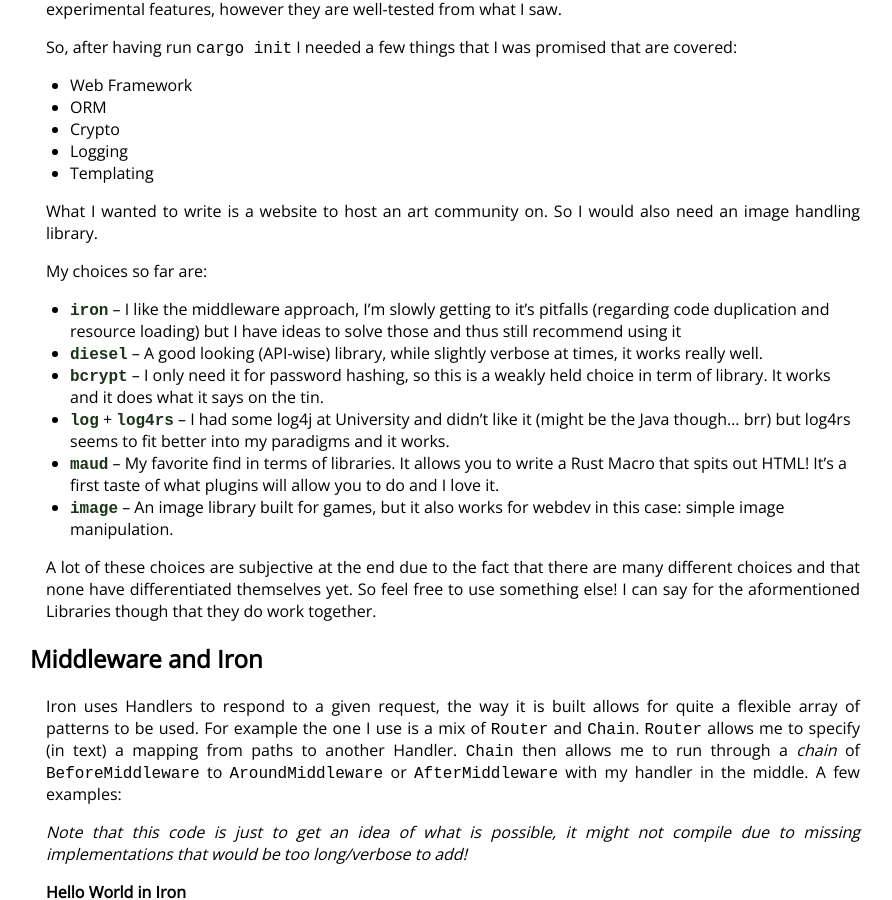
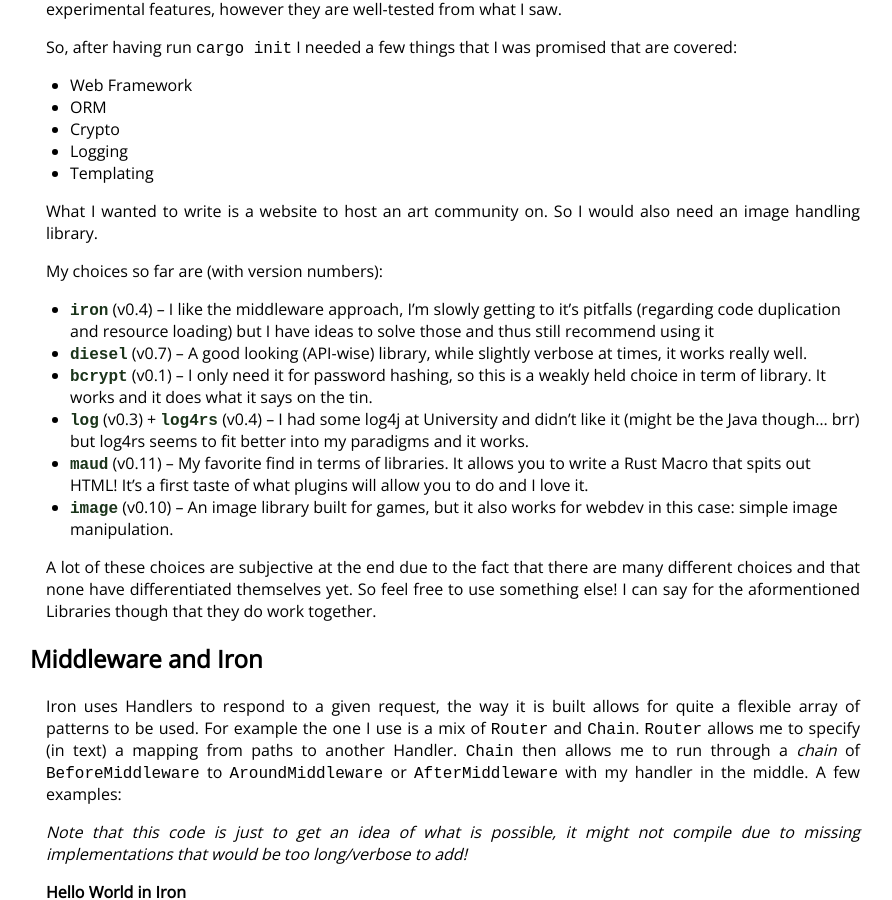
Before and after one commit to TheNeikos/TheNeikos.github.io, a Jekyll site: the page built from _posts/2016-10-08-Using_Rust_for_Webdev_as_a_Hobby_Programmer.md, in a window 1280 px wide and 900 px high, scrolled down 746 px. Shown: the whole window, without its empty margins (195-1087 px from the left). Built offline with Jekyll 4.4.1, drawn with Linux system fonts in a browser that asks for light colours.

Commit message:
Update rust webdev post to include version numbers for libraries

```diff
--- a/_posts/2016-10-08-Using_Rust_for_Webdev_as_a_Hobby_Programmer.md
+++ b/_posts/2016-10-08-Using_Rust_for_Webdev_as_a_Hobby_Programmer.md
@@ -53,22 +53,22 @@ are covered:
 What I wanted to write is a website to host an art community on. So I would also
 need an image handling library.
 
-My choices so far are:
+My choices so far are (with version numbers):
 
-- [`iron`][iron] -- I like the middleware approach, I'm slowly getting to it's
+- [`iron`][iron] (v0.4) -- I like the middleware approach, I'm slowly getting to it's
   pitfalls (regarding code duplication and resource loading) but I have ideas to
   solve those and thus still recommend using it
-- [`diesel`][diesel] -- A good looking (API-wise) library, while slightly
+- [`diesel`][diesel] (v0.7) -- A good looking (API-wise) library, while slightly
   verbose at times, it works really well.
-- [`bcrypt`][bcrypt] -- I only need it for password hashing, so this is a weakly
+- [`bcrypt`][bcrypt] (v0.1) -- I only need it for password hashing, so this is a weakly
   held choice in term of library. It works and it does what it says on the tin.
-- [`log`][log] + [`log4rs`][log4rs] -- I had some log4j at University and didn't
+- [`log`][log] (v0.3) + [`log4rs`][log4rs] (v0.4) -- I had some log4j at University and didn't
   like it (might be the Java though... brr) but log4rs seems to fit better into
   my paradigms and it works.
-- [`maud`][maud] -- My favorite find in terms of libraries. It allows you to
+- [`maud`][maud] (v0.11) -- My favorite find in terms of libraries. It allows you to
   write a Rust Macro that spits out HTML! It's a first taste of what plugins
   will allow you to do and I love it.
-- [`image`][image] -- An image library built for games, but it also works for
+- [`image`][image] (v0.10) -- An image library built for games, but it also works for
   webdev in this case: simple image manipulation.
 
 A lot of these choices are subjective at the end due to the fact that there are
```
